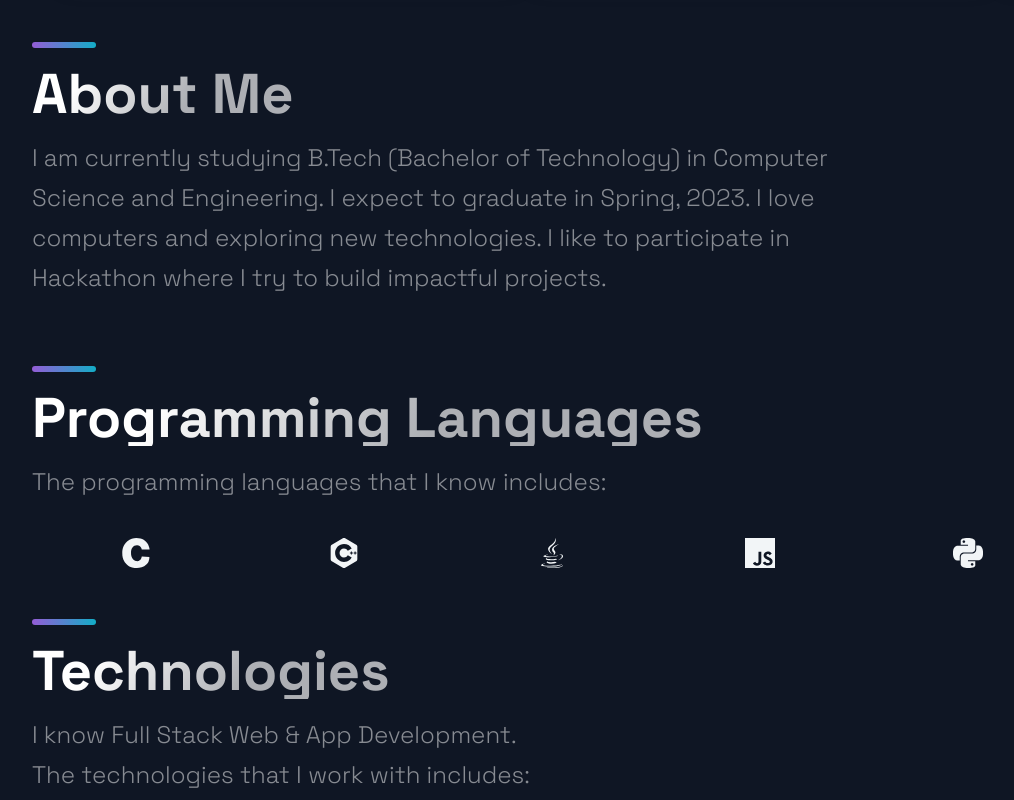
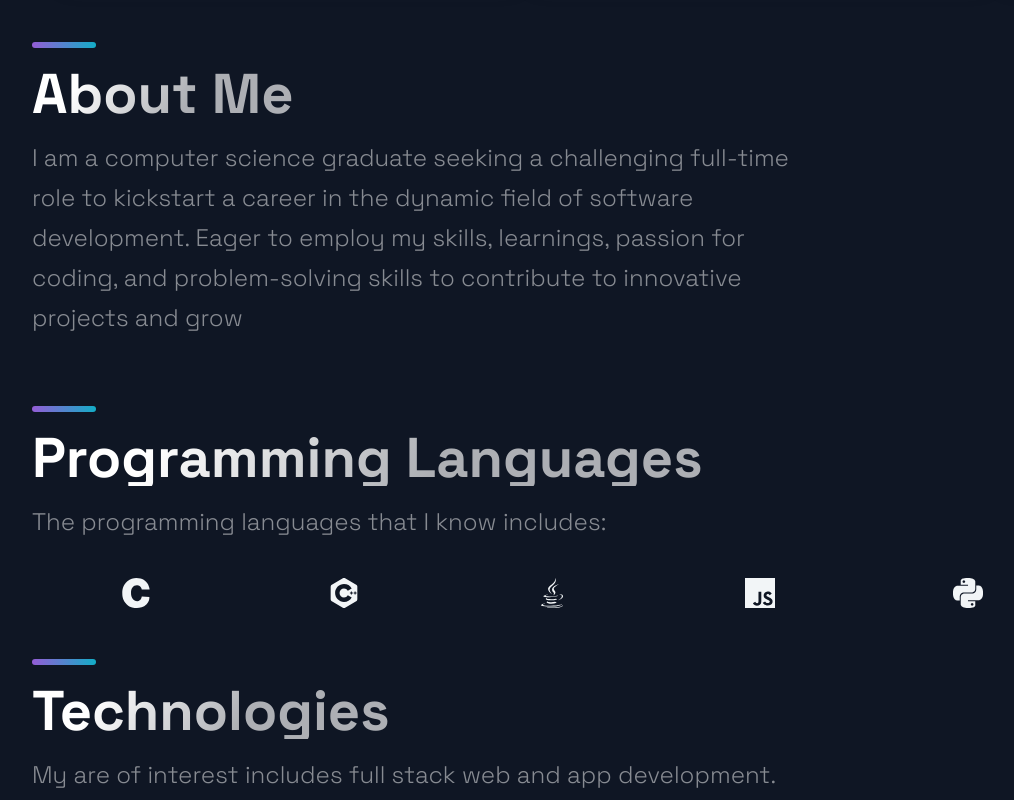
Before and after one commit to toth2000/toth2000.github.io, a Next.js app: page / in a window 1280 px wide. Shown: the part 1980-2780 px from the top of the page, without its empty margins (88-1102 px from the left). Built offline with nearby package versions, Linux system fonts and the light colour scheme.

Commit message:
update: about me text

```diff
--- a/src/components/Technologies/Technologies.js
+++ b/src/components/Technologies/Technologies.js
@@ -29,6 +29,7 @@ import {
   ListTitle,
   IconContainer,
 } from "./TechnologiesStyles";
+import { AboutMeText } from "../../constants/constants";
 
 const Technologies = () => (
   <>
@@ -38,10 +39,7 @@ const Technologies = () => (
       <SectionTitle>About Me</SectionTitle>
       <SectionText>
         {" "}
-        I am currently studying B.Tech (Bachelor of Technology) in Computer
-        Science and Engineering. I expect to graduate in Spring, 2023. I love
-        computers and exploring new technologies. I like to participate in
-        Hackathon where I try to build impactful projects.
+        {AboutMeText}
       </SectionText>
     </Section>
     <Section id="language">
@@ -66,7 +64,7 @@ const Technologies = () => (
       <br />
       <SectionTitle>Technologies</SectionTitle>
       <SectionText>
-        I know Full Stack Web & App Development. <br />
+        My are of interest includes full stack web and app development. <br />
         The technologies that I work with includes:
       </SectionText>
       <List>
--- a/src/constants/constants.js
+++ b/src/constants/constants.js
@@ -148,6 +148,9 @@ export const experiences = [
   },
 ];
 
+export const AboutMeText =
+  "I am a computer science graduate seeking a challenging full-time role to kickstart a career in the dynamic field of software development. Eager to employ my skills, learnings, passion for coding, and problem-solving skills to contribute to innovative projects and grow";
+
 // export const TimeLineData = [
 //   { year: 2019, text: 'Started my journey', },
 //   { year: 2020, text: 'My First Hackathon', }
```
